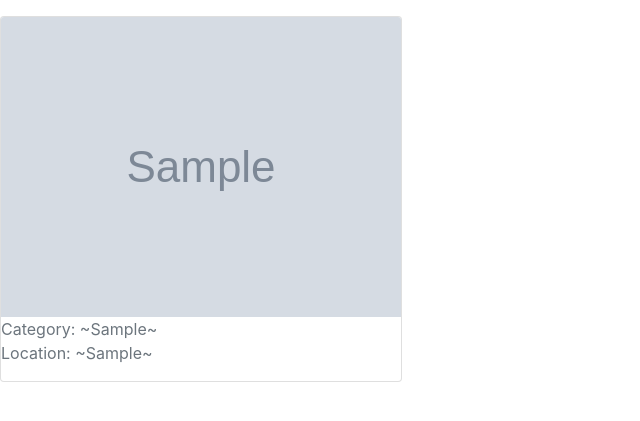
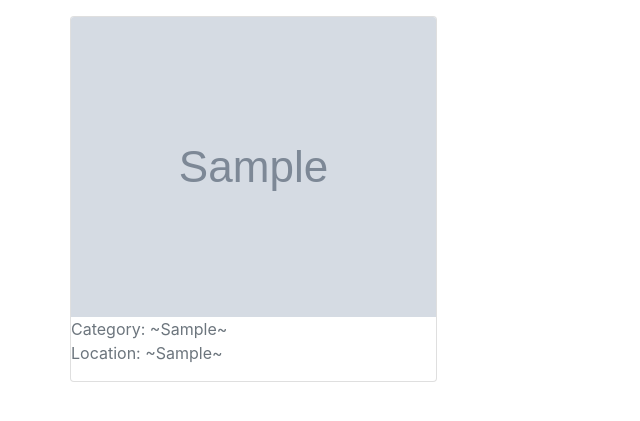
Before and after one commit to MungaiKeren/Me-gallery, a Django app: page /location/1 in a window 1280 px wide. Shown: the part 56-477 px from the top of the page, without its empty margins (0-640 px from the left). Run offline with Django 3.2, Linux system fonts and the light colour scheme; tables that the repository leaves empty hold one stand-in row (values such as "Sample post"); grey boxes marked "Sample" are stand-in pictures; some libraries are stand-ins or nearby versions.

Commit message:
This commit edits the read me

```diff
--- a/gallery/templates/index.html
+++ b/gallery/templates/index.html
@@ -25,7 +25,7 @@
              <p class="text-muted">
                Category: ~{{image.category}}~
                 <br>Location: ~{{image.img_location}}~</p>
-            <input type="text" value="127.0.0.1:8000/media/pic_folder/image/{{image.image_name}}">
+            <input type="text" value="https://me-gallery.herokuapp.com/media/pic_folder/image/{{image.image_name}}">
              <input class="btn btn-outline-success" value="Copy" type="button" id="input">
         </div>
       </div>
--- a/gallery/templates/locations.html
+++ b/gallery/templates/locations.html
@@ -1,7 +1,7 @@
 {% extends 'base.html' %}
 {% block content %}
 {{ block.super }}
-<div class="container-fluid mt-3">
+<div class="container mt-3">
     <div class="row">
 <div class="card-columns">
     {%for image in images%}
```
Also changed, not shown: README.md.
